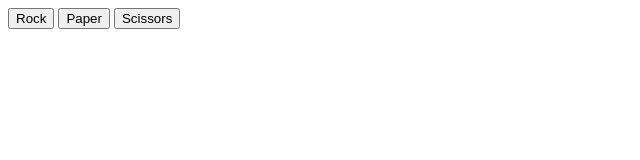
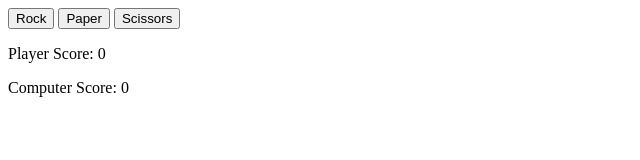
Before and after one commit to michaelmehr/rock-paper-scissors, a plain HTML site: page src/index.html in a window 1280 px wide. Shown: the whole page, without its empty margins (0-640 px from the left). Drawn offline with Linux system fonts and the light colour scheme.

Commit message:
added div to display scores

```diff
--- a/src/index.html
+++ b/src/index.html
@@ -11,6 +11,10 @@
     <button id="rock">Rock</button>
     <button id="paper">Paper</button>
     <button id="scissors">Scissors</button>
+    <div>
+        <p>Player Score: <span>0</span></p>
+        <p>Computer Score: <span>0</span></p>
+    </div>
     <script src="main.js"></script>
 </body>
 </html>
```
